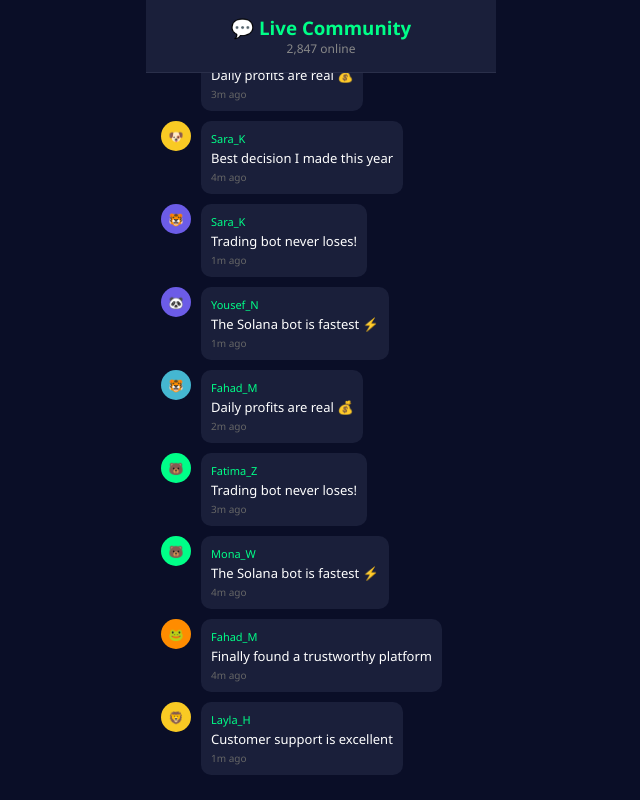
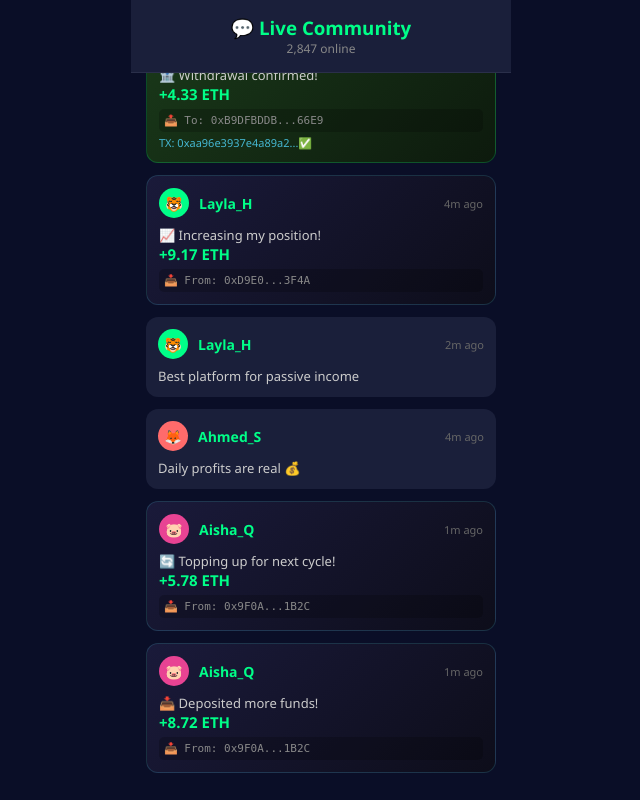
Before and after one commit to yoseefbb103-ux/saqr-trade, a Flask app: template templates/chat.html in a window 1280 px wide. Shown: the whole page, without its empty margins (319-959 px from the left). Run offline with Flask 3, Linux system fonts and the light colour scheme; the template is opened without the code that fills it, so the values that code supplies are empty.

Commit message:
Enhanced chat with addresses and transactions

```diff
--- a/templates/chat.html
+++ b/templates/chat.html
@@ -7,15 +7,22 @@
 <style>
 *{margin:0;padding:0;box-sizing:border-box}
 body{font-family:'Segoe UI',sans-serif;background:#0a0e27;color:#fff}
-.chat-container{max-width:350px;margin:0 auto;height:100vh;display:flex;flex-direction:column}
+.chat-container{max-width:380px;margin:0 auto;height:100vh;display:flex;flex-direction:column}
 .chat-header{background:#1a1f3a;padding:15px;text-align:center;border-bottom:1px solid #2a2f4a}
 .chat-header h3{color:#00ff88}.online{color:#888;font-size:12px}
 .chat-messages{flex:1;overflow-y:auto;padding:15px}
-.msg{display:flex;align-items:start;margin:10px 0;gap:10px}
-.msg-avatar{width:30px;height:30px;border-radius:50%;display:flex;align-items:center;justify-content:center;font-size:12px}
-.msg-content{background:#1a1f3a;padding:10px;border-radius:10px;max-width:80%}
-.msg-name{font-size:11px;color:#00ff88;margin-bottom:3px}
-.msg-text{font-size:13px}.msg-time{font-size:10px;color:#666;margin-top:3px}
+.msg{margin:12px 0}
+.msg-withdraw{background:linear-gradient(135deg,#1a3a1a,#0d1a0d);border:1px solid #00ff8833;border-radius:12px;padding:12px}
+.msg-deposit{background:linear-gradient(135deg,#1a1a3a,#0d0d1a);border:1px solid #45B7D133;border-radius:12px;padding:12px}
+.msg-normal{background:#1a1f3a;border-radius:12px;padding:12px}
+.msg-header{display:flex;align-items:center;gap:10px;margin-bottom:8px}
+.msg-avatar{width:30px;height:30px;border-radius:50%;display:flex;align-items:center;justify-content:center;font-size:14px;flex-shrink:0}
+.msg-name{font-weight:bold;font-size:14px;color:#00ff88}
+.msg-time{color:#666;font-size:11px;margin-left:auto}
+.msg-body{font-size:13px;color:#ccc}
+.msg-address{font-family:monospace;font-size:11px;color:#888;margin-top:5px;background:#00000033;padding:5px;border-radius:5px}
+.msg-amount{color:#00ff88;font-weight:bold;font-size:15px}
+.msg-tx{color:#45B7D1;font-size:11px;margin-top:3px}
 </style>
 </head>
 <body>
@@ -28,72 +35,108 @@ body{font-family:'Segoe UI',sans-serif;background:#0a0e27;color:#fff}
 </div>
 
 <script>
-const names = ['Ahmed_S', 'Sara_K', 'Mohammed_R', 'Noura_A', 'Fahad_M', 'Layla_H', 'Omar_B', 'Aisha_Q', 'Khalid_T', 'Fatima_Z', 'Ali_J', 'Mona_W', 'Yousef_N', 'Reem_X'];
-const messages = [
-    'Just received my withdrawal! ✅',
-    'Best trading bot ever! 🚀',
-    'Made 0.5 ETH today 😍',
-    'The AI predictions are amazing',
-    'Deposited 2 ETH, already up 20%',
-    'This is legit guys 💯',
-    'Withdrew my profits in 5 minutes',
-    'Best platform for passive income',
-    'My 3rd cycle, consistent profits',
-    'SAQR Trade is the future 🔥',
-    'Just referred 5 friends, got bonus',
-    'Trading bot never loses!',
-    'Daily profits are real 💰',
-    'Finally found a trustworthy platform',
-    'Earning while I sleep 😴💸',
-    'The Solana bot is fastest ⚡',
-    'Started with 0.1 ETH, now at 1.5',
-    'Customer support is excellent',
-    'Verified withdrawals multiple times',
-    'Best decision I made this year'
+const users = [
+    {name:'Ahmed_S', avatar:'🦊', color:'#FF6B6B', wallet:'0x7A3B...9F2E'},
+    {name:'Sara_K', avatar:'🐸', color:'#4ECDC4', wallet:'0xB1C2...4D5E'},
+    {name:'Mohammed_R', avatar:'🐼', color:'#45B7D1', wallet:'0xF6E7...8A9B'},
+    {name:'Noura_A', avatar:'🐨', color:'#F9CA24', wallet:'0xC3D4...1E2F'},
+    {name:'Fahad_M', avatar:'🦁', color:'#6C5CE7', wallet:'0xA5B6...7C8D'},
+    {name:'Layla_H', avatar:'🐯', color:'#00FF88', wallet:'0xD9E0...3F4A'},
+    {name:'Omar_B', avatar:'🐮', color:'#FF8C00', wallet:'0x1B2C...5D6E'},
+    {name:'Aisha_Q', avatar:'🐷', color:'#E84393', wallet:'0x9F0A...1B2C'}
 ];
 
-const avatars = ['🦊','🐸','🐼','🐨','🦁','🐯','🐮','🐷','🐵','🐶','🐱','🐰','🐻','🐙'];
-const colors = ['#FF6B6B','#4ECDC4','#45B7D1','#F9CA24','#6C5CE7','#00FF88','#FF8C00','#E84393'];
+function randomAddress() {
+    return '0x' + Array.from({length:4},()=>Math.random().toString(16).substring(2,6)).join('').toUpperCase();
+}
+
+const withdrawMsgs = [
+    '✅ Withdrawal successful!',
+    '💰 Just withdrew my profits!',
+    '💸 Cashed out to wallet!',
+    '🏦 Withdrawal confirmed!'
+];
+
+const depositMsgs = [
+    '📥 Deposited more funds!',
+    '💎 Added to my balance!',
+    '🔄 Topping up for next cycle!',
+    '📈 Increasing my position!'
+];
+
+const normalMsgs = [
+    'Best trading bot ever! 🚀',
+    'The AI is incredible!',
+    'Daily profits are real 💰',
+    'Best platform for passive income',
+    'SAQR Trade is the future 🔥',
+    'Trading bot never loses!'
+];
 
 function addMessage() {
-    const name = names[Math.floor(Math.random() * names.length)];
-    const msg = messages[Math.floor(Math.random() * messages.length)];
-    const avatar = avatars[Math.floor(Math.random() * avatars.length)];
-    const color = colors[Math.floor(Math.random() * colors.length)];
-    const time = Math.floor(Math.random() * 5) + 1;
-
+    const user = users[Math.floor(Math.random() * users.length)];
+    const type = Math.random();
+    const container = document.getElementById('messages');
     const div = document.createElement('div');
     div.className = 'msg';
-    div.innerHTML = `
-        <div class="msg-avatar" style="background:${color}">${avatar}</div>
-        <div class="msg-content">
-            <div class="msg-name">${name}</div>
-            <div class="msg-text">${msg}</div>
-            <div class="msg-time">${time}m ago</div>
-        </div>
-    `;
 
-    const container = document.getElementById('messages');
+    if (type < 0.3) {
+        // سحب
+        const addr = '0x' + Array.from({length:8},()=>Math.random().toString(16).substring(2,6)).join('').toUpperCase();
+        const amount = (Math.random() * 5 + 1).toFixed(2);
+        div.innerHTML = `
+        <div class="msg-withdraw">
+            <div class="msg-header">
+                <div class="msg-avatar" style="background:${user.color}">${user.avatar}</div>
+                <span class="msg-name">${user.name}</span>
+                <span class="msg-time">${Math.floor(Math.random()*5)+1}m ago</span>
+            </div>
+            <div class="msg-body">${withdrawMsgs[Math.floor(Math.random()*withdrawMsgs.length)]}</div>
+            <div class="msg-amount">+${amount} ETH</div>
+            <div class="msg-address">📤 To: ${addr.substring(0,10)}...${addr.substring(addr.length-4)}</div>
+            <div class="msg-tx">TX: 0x${Array.from({length:4},()=>Math.random().toString(16).substring(2,6)).join('')}...✅</div>
+        </div>`;
+    } else if (type < 0.5) {
+        // إيداع
+        const addr = user.wallet;
+        const amount = (Math.random() * 10 + 1).toFixed(2);
+        div.innerHTML = `
+        <div class="msg-deposit">
+            <div class="msg-header">
+                <div class="msg-avatar" style="background:${user.color}">${user.avatar}</div>
+                <span class="msg-name">${user.name}</span>
+                <span class="msg-time">${Math.floor(Math.random()*5)+1}m ago</span>
+            </div>
+            <div class="msg-body">${depositMsgs[Math.floor(Math.random()*depositMsgs.length)]}</div>
+            <div class="msg-amount">+${amount} ETH</div>
+            <div class="msg-address">📥 From: ${addr}</div>
+        </div>`;
+    } else {
+        // عادي
+        div.innerHTML = `
+        <div class="msg-normal">
+            <div class="msg-header">
+                <div class="msg-avatar" style="background:${user.color}">${user.avatar}</div>
+                <span class="msg-name">${user.name}</span>
+                <span class="msg-time">${Math.floor(Math.random()*5)+1}m ago</span>
+            </div>
+            <div class="msg-body">${normalMsgs[Math.floor(Math.random()*normalMsgs.length)]}</div>
+        </div>`;
+    }
+
     container.appendChild(div);
     container.scrollTop = container.scrollHeight;
-
-    if (container.children.length > 50) {
-        container.removeChild(container.firstChild);
-    }
+    if (container.children.length > 40) container.removeChild(container.firstChild);
 }
 
-setInterval(addMessage, Math.random() * 5000 + 3000);
+setInterval(() => addMessage(), Math.random() * 4000 + 2000);
+for(let i=0; i<12; i++) setTimeout(() => addMessage(), i * 400);
 
-// تحديث عدد المتصلين
+// Online count
 setInterval(() => {
-    const count = 2800 + Math.floor(Math.random() * 100);
-    document.getElementById('onlineCount').textContent = count.toLocaleString() + ' online';
-}, 10000);
-
-// أول 10 رسائل سريعة
-for(let i=0; i<10; i++) {
-    setTimeout(() => addMessage(), i * 500);
-}
+    document.getElementById('onlineCount').textContent =
+        (2800 + Math.floor(Math.random() * 100)).toLocaleString() + ' online';
+}, 8000);
 </script>
 </body>
 </html>
```
